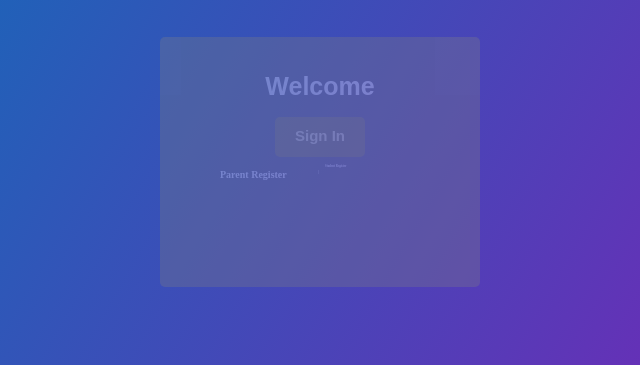
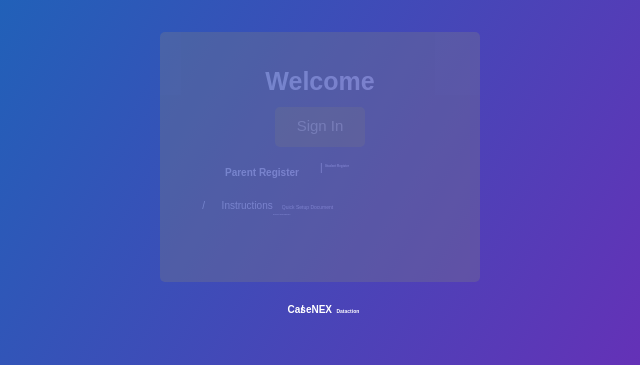
Before and after one commit to sitingc4318/copycat-website-project, a plain HTML site: page index.html in a window 1280 px wide. Shown: the part 160-525 px from the top of the page, 328-968 px from the left. Drawn offline with Linux system fonts and the light colour scheme.

Commit message:
complete

```diff
--- a/index.html
+++ b/index.html
@@ -11,6 +11,9 @@
   <div class="text">
  PupilPath
     <h1>By IO Education</h1>
+    <p3>CaseNEX</p3>
+    <p4>Dataction</p4>
+    <p5>/</p5>
     </div>
 
   <!--   <div class="underline-text">-->
@@ -26,16 +29,17 @@
       <h7>|</h7>
 
     <!--second row-->
-
-
+    <h8>Instructions</h8>
+    <h9>Quick Setup Document</h9>
+    <p1>/</p1>
 
     <!--third row-->
-
+    <h3>Forgot Password?</h3>
 
     </div>
 
 <div class="small-box">
-    <h3>Sign In</h3>
+    <p>Sign In</p>
    </div>
 
 
--- a/style.css
+++ b/style.css
@@ -1,57 +1,110 @@
 body{
   background-image: linear-gradient(120deg, #0078b9, #8B16B6);
-  height:100vh;
-  width:100%;
+  height :100vh;
+  width: 100%;
   /*background-image: radial-gradient(circle at top left, #0078b9, #80379b);*/
 }
 
 /*outside box text*/
 .text{
-  padding-top:20px;
-  margin:30px;
+  padding-top: 20px;
+  margin: 30px;
   text-align: center;  /*set text to the center*/
   color: white; /*set text color to white*/
   font-size: 80px;  /*set text size bigger*/
   font-weight: bold;  /*set text to bold*/
-  font-family:'comfortaa', cursive;
+  font-family: 'comfortaa', cursive;
 }
 
 .text h1{
-  text-align:center;
+  text-align: center;
   font-size: 10px;
-  font-family:'comfortaa', cursive;
+  font-family: 'comfortaa', cursive;
   padding-left: 280px;
-  opacity:.7;
+  opacity: .7;
+}
+
+.text p3{
+  font-family: "arial";
+  width: 140px;
+  height: 25px;
+  font-size: 20px;
+  margin: 0px auto;
+  position: relative;
+  border-radius: 5px;
+  text-decoration: none;
+  color: white;
+  left: 26px;
+  top: 240px;
+  font-size: 10px;
+}
+
+.text p3:hover{
+  text-decoration: underline;
+}
+
+.text p4{
+  font-family: "arial";
+  width: 140px;
+  height: 25px;
+  font-size: 20px;
+  margin: 0px auto;
+  position: relative;
+  border-radius: 5px;
+  text-decoration: none;
+  color: white;
+  left: 7px;
+  top: 240px;
+  font-size: 5px;
+}
+
+.text p4:hover{
+  text-decoration: underline;
+}
+
+.text p5{
+  font-family: "arial";
+  width: 140px;
+  height: 25px;
+  font-size: 20px;
+  margin: 0px auto;
+  position: relative;
+  border-radius: 5px;
+  text-decoration: none;
+  color: white;
+  right: 75px;
+  top: 240px;
+  font-size: 10px;
 }
 
 /*big box function*/
 .big-box{
-  top:10px;
-  width:320px;
-  height:250px;
-  margin:10px auto;
+  bottom: 90px;
+  width: 320px;
+  height: 250px;
+  margin: 10px auto;
   background: gray;
   position: relative;
   opacity: .3;
   border-radius: 5px;
-
 }
 
 .big-box h2{
-padding-top:35px;
-font-family: arial;
+  padding-top: 35px;
+  font-family: "arial";
   font-size: 25px;
   color: white;
-text-align:center;
+  text-align: center;
 }
 
+/*first row*/
 .big-box h5{
+  font-family: "arial";
   width: 130px;
-  /*height:20px;*/
   top: 100px;
   background: gray;
-  padding-left: 60px;
-  padding-top:48px;
+  padding-left: 65px;
+  padding-top: 50px;
   color: white;
   font-size: 10px;
 }
@@ -61,17 +114,18 @@ text-align:center;
 }
 
 .big-box h6{
-   width:140px;
+  font-family: "arial";
+  width: 140px;
   height: 25px;
   font-size: 20px;
-  margin:0px auto;
+  margin: 0px auto;
   background: gray;
   position: relative;
   border-radius: 5px;
   text-decoration: none;
   color: white;
   left: 75px;
-  bottom: 33px;
+  bottom: 31px;
   font-size: 3px;
 }
 
@@ -80,28 +134,106 @@ text-align:center;
 }
 
 .big-box h7{
-   width:100px;
+  font-family: "arial";
+  width: 100px;
   height: 25px;
   font-size: 20px;
-  margin:0px auto;
+  margin: 0px auto;
   background: gray;
   position: relative;
   border-radius: 5px;
   text-decoration: none;
   color: white;
-  left: 158px;
+  left: 160px;
   bottom: 63px;
-  font-size:5px;
+  font-size: 10px;
 }
 
+/*second row*/
+.big-box h8{
+  font-family: "arial";
+  width: 140px;
+  height: 25px;
+  font-size: 20px;
+  margin: 0px auto;
+  background: gray;
+  position: relative;
+  border-radius: 5px;
+  text-decoration: none;
+  color: white;
+  left: 55px;
+  bottom: 25px;
+  font-size: 10px;
+}
+
+.big-box h8:hover{
+  text-decoration: underline;
+}
+
+.big-box h9{
+  font-family: "arial";
+  width: 140px;
+  height: 25px;
+  font-size: 20px;
+  margin: 0px auto;
+  background: gray;
+  position: relative;
+  border-radius: 5px;
+  text-decoration: none;
+  color: white;
+  left: 60px;
+  bottom: 25px;
+  font-size: 5px;
+}
+
+.big-box h9:hover{
+  text-decoration: underline;
+}
+
+.big-box p1{
+  font-family: "arial";
+  width: 100px;
+  height: 25px;
+  font-size: 20px;
+  margin:0 px auto;
+  background: gray;
+  position: relative;
+  border-radius: 5px;
+  text-decoration: none;
+  color: white;
+  right: 75px;
+  bottom: 25px;
+  font-size: 10px;
+}
+
+/*third row*/
+.big-box h3{
+  font-family: "arial";
+  width: 130px;
+  height: 20px;
+  font-size: 20px;
+  margin: 0px auto;
+  background: gray;
+  position: relative;
+  border-radius: 5px;
+  text-decoration: none;
+  color: white;
+  left: 18px;
+  bottom: 25px;
+  font-size: 2px;
+}
+
+.big-box h3:hover{
+  text-decoration: underline;
+}
 
 /*small box function*/
 .small-box{
-  bottom: 175px;
-  width:90px;
-  height:40px;
+  bottom: 280px;
+  width: 90px;
+  height: 40px;
   font-size: 20px;
-  margin:0px auto;
+  margin: 0px auto;
   background: gray;
   position: relative;
   opacity: .2;
@@ -113,10 +245,10 @@ text-align:center;
 .small-box:hover{
   text-decoration: none;
   background-color: gray;
-  opacity:0.4;
+  opacity: 0.6;
 }
 
-.small-box h3{
+.small-box p{
   text-decoration: none;
   font-family: arial;
   font-size: 15px;
```
Lines whose indentation alone changed are shown as unchanged.
